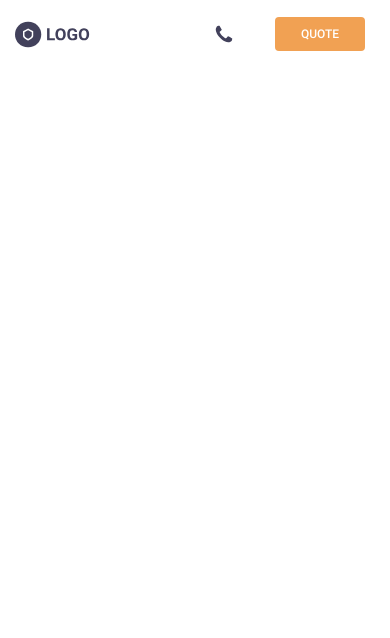
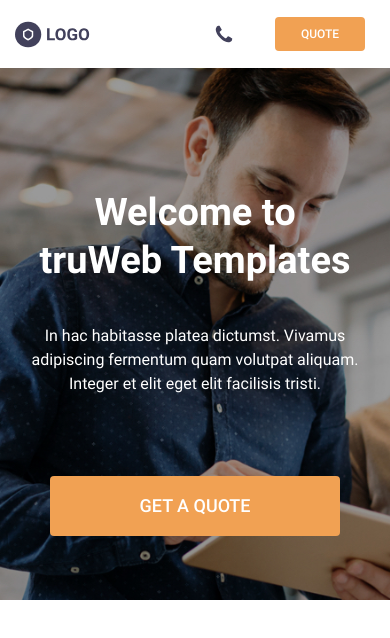
Before and after one commit to Alaahamouly/Trufla-Technology-Demo, a plain HTML site: page index.html in a window 390 px wide. Drawn offline with nearby package versions, Linux system fonts and the light colour scheme.

Commit message:
creating header in all screen sizes

```diff
--- a/css/components/_header.scss
+++ b/css/components/_header.scss
@@ -0,0 +1,63 @@
+.hero-quote-btn {
+    height: 60px;
+    width: 200px;
+    @extend %roboto-medium;
+    font-size: 18px;
+    line-height: 24px;
+    margin-top: 64px;
+    margin-bottom: 64px;
+    border-radius: 4px;
+    background-color: #F1A153;
+    color: #fff;
+    border: none;
+    text-transform: uppercase;
+}
+
+.hero-wrapper {
+    background: url('../images/hero-img.jpg');
+    background-size: cover;
+    background-position: center;
+    .main-heading {
+        @extend %roboto-bold;
+        color: #fff;
+        text-align: left;
+        font-size: 66px;
+        line-height: 80px;
+        margin-top: 120px;
+    }
+    .main-subtitle {
+        @extend %font-roboto;
+        color: #fff;
+        font-size: 18px;
+        line-height: 30px;
+        margin-top: 16px;
+    }
+}
+
+@media screen and (max-width: 1024px) {
+    .hero-wrapper {
+        .main-heading {
+            text-align: center;
+            font-size: 38px;
+            line-height: 48px;
+            padding: 0px 14px;
+        }
+        .main-subtitle {
+            text-align: center;
+            font-size: 16px;
+            line-height: 24px;
+            padding: 0px 14px;
+            margin-top: 40px;
+        }
+        .btn-container {
+            display: table;
+            margin: 0 auto;
+        }
+    }
+}
+
+@media screen and (max-width: 768px) {
+    .hero-quote-btn {
+        width: 290px;
+    }
+}
--- a/css/main.scss
+++ b/css/main.scss
@@ -10,3 +10,10 @@
 @import 'components/_navbar.scss';
 
 /* End Navbar */
+
+
+/* Start Header */
+
+@import 'components/_header.scss';
+
+/* End Header */
--- a/index.html
+++ b/index.html
@@ -5,7 +5,7 @@
     <meta charset="utf-8">
     <meta http-equiv="X-UA-Compatible" content="IE=edge">
     <meta name="viewport" content="width=device-width, initial-scale=1, shrink-to-fit=no">
-    <title>loGo</title>
+    <title>LoGo</title>
     <link rel="icon" href="https://www.trufla.com/wp-content/uploads/2020/10/cropped-icon-favicon-trufla-32x32.png" />
     <link rel="stylesheet" href="https://stackpath.bootstrapcdn.com/bootstrap/4.2.1/css/bootstrap.min.css" integrity="sha384-GJzZqFGwb1QTTN6wy59ffF1BuGJpLSa9DkKMp0DgiMDm4iYMj70gZWKYbI706tWS" crossorigin="anonymous">
     <link href="https://stackpath.bootstrapcdn.com/font-awesome/4.7.0/css/font-awesome.min.css" rel="stylesheet" integrity="sha384-wvfXpqpZZVQGK6TAh5PVlGOfQNHSoD2xbE+QkPxCAFlNEevoEH3Sl0sibVcOQVnN" crossorigin="anonymous">
@@ -66,6 +66,24 @@
     </nav>
     <!-- End Navbar -->
 
+    <!-- start Header-->
+    <div class="hero-wrapper">
+        <div class="container">
+            <div class="row hero-content">
+                <div class="col-lg-8">
+                    <h1 class="main-heading">Welcome to truWeb Templates</h1>
+                    <p class="main-subtitle">In hac habitasse platea dictumst. Vivamus adipiscing fermentum quam volutpat aliquam. Integer et elit eget elit facilisis tristi.</p>
+                    <div class="btn-container">
+                        <button type="button" aria-label="Get a Quote" class="hero-quote-btn">
+                            Get a Quote
+                        </button>
+                    </div>
+                </div>
+            </div>
+        </div>
+    </div>
+    <!-- End Header -->
+
 
     <script src="https://cdnjs.cloudflare.com/ajax/libs/jquery/3.3.1/jquery.min.js" crossorigin="anonymous"></script>
     <script src="https://cdnjs.cloudflare.com/ajax/libs/popper.js/1.14.6/umd/popper.min.js" integrity="sha384-wHAiFfRlMFy6i5SRaxvfOCifBUQy1xHdJ/yoi7FRNXMRBu5WHdZYu1hA6ZOblgut" crossorigin="anonymous"></script>
```
Also changed, not shown: css/main.css, 1 other file.
